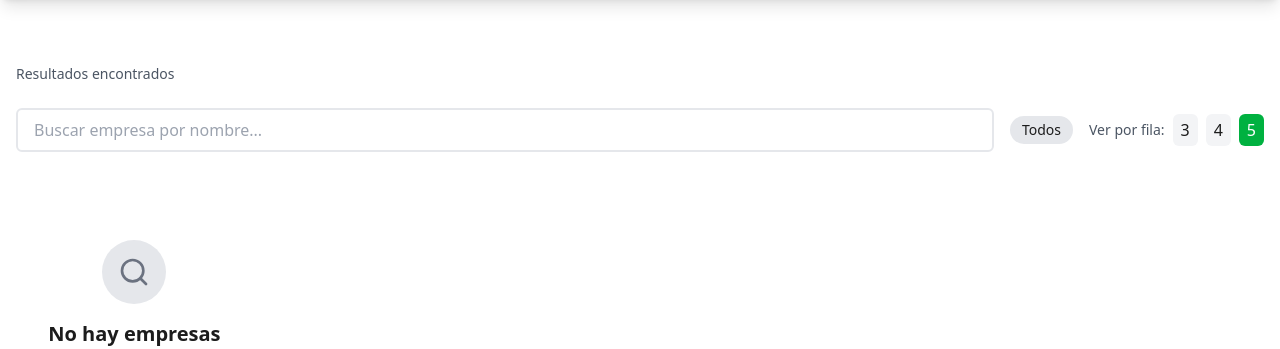
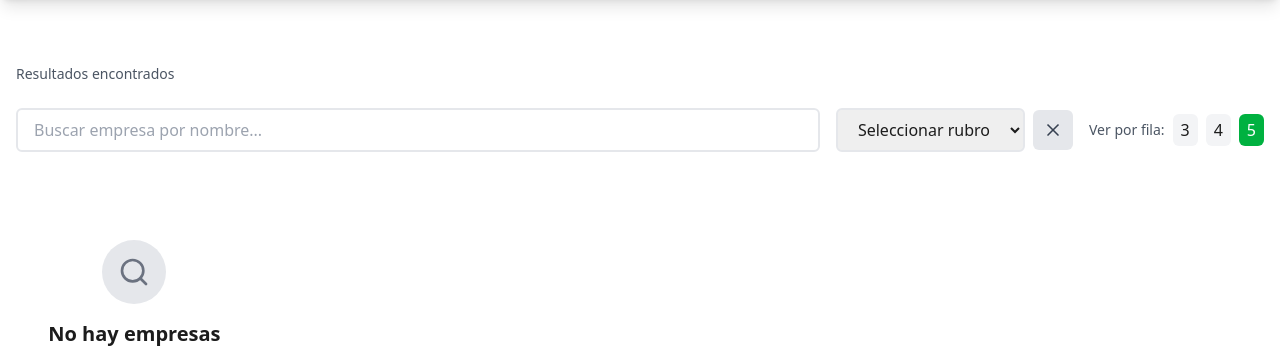
Before and after one commit to LucasMoya18/descubrecurico, a Django app: template appsocios/templates/appsocios/empresa/lista_empresas.html in a window 1280 px wide. Shown: the part 168-517 px from the top of the page. Run offline with Django 3.2, Linux system fonts and the light colour scheme; the template is opened without the code that fills it, so the values that code supplies are empty; some libraries are stand-ins or nearby versions.

Commit message:
Mejora al filtro de rubros al listar empresas

```diff
--- a/appsocios/templates/appsocios/empresa/lista_empresas.html
+++ b/appsocios/templates/appsocios/empresa/lista_empresas.html
@@ -51,12 +51,20 @@
         <input id="buscarEmpresa" type="search" placeholder="Buscar empresa por nombre..." class="w-full px-4 py-2 border-2 rounded-md" />
       </div>
       <div class="flex items-center gap-4">
-        <div id="rubrosList" class="flex gap-2 flex-wrap">
-          <button data-rubro-id="" class="rubro-btn px-3 py-1 rounded-full bg-gray-200 text-sm">Todos</button>
-          {% for rubro in rubros %}
-            <button data-rubro-id="{{ rubro.id_rubro }}" class="rubro-btn px-3 py-1 rounded-full bg-gray-100 text-sm hover:bg-vine-green/90">{{ rubro.nombre_rubro }}</button>
-          {% endfor %}
-        </div>
+        <form method="get" action="{% url 'appsocios:lista_empresas' %}" class="flex items-center gap-2">
+            <select name="rubro" id="rubro" class="w-full md:w-auto px-4 py-2 border-2 rounded-md" onchange="this.form.submit()">
+                <option value="">Seleccionar rubro</option>
+                {% for r in rubros %}
+                    <option value="{{ r.id_rubro }}" {% if rubro_seleccionado|stringformat:"s" == r.id_rubro|stringformat:"s" %}selected{% endif %}>{{ r.nombre_rubro }}</option>
+                {% endfor %}
+            </select>
+            <noscript>
+                <button type="submit" class="px-4 py-2 rounded-md bg-vine-green text-white">Filtrar</button>
+            </noscript>
+            <a href="{% url 'appsocios:lista_empresas' %}" class="p-2.5 rounded-md bg-gray-200 text-gray-700 hover:bg-gray-300" title="Limpiar filtro">
+                <svg xmlns="http://www.w3.org/2000/svg" width="20" height="20" viewBox="0 0 24 24" fill="none" stroke="currentColor" stroke-width="2" stroke-linecap="round" stroke-linejoin="round"><line x1="18" y1="6" x2="6" y2="18"></line><line x1="6" y1="6" x2="18" y2="18"></line></svg>
+            </a>
+        </form>
         <div class="flex items-center gap-2">
           <label class="text-sm text-gray-600">Ver por fila:</label>
           <div id="gridControls" class="inline-flex items-center gap-2">
```
Also changed, not shown: appsocios/views.py (+8 -0 lines).
